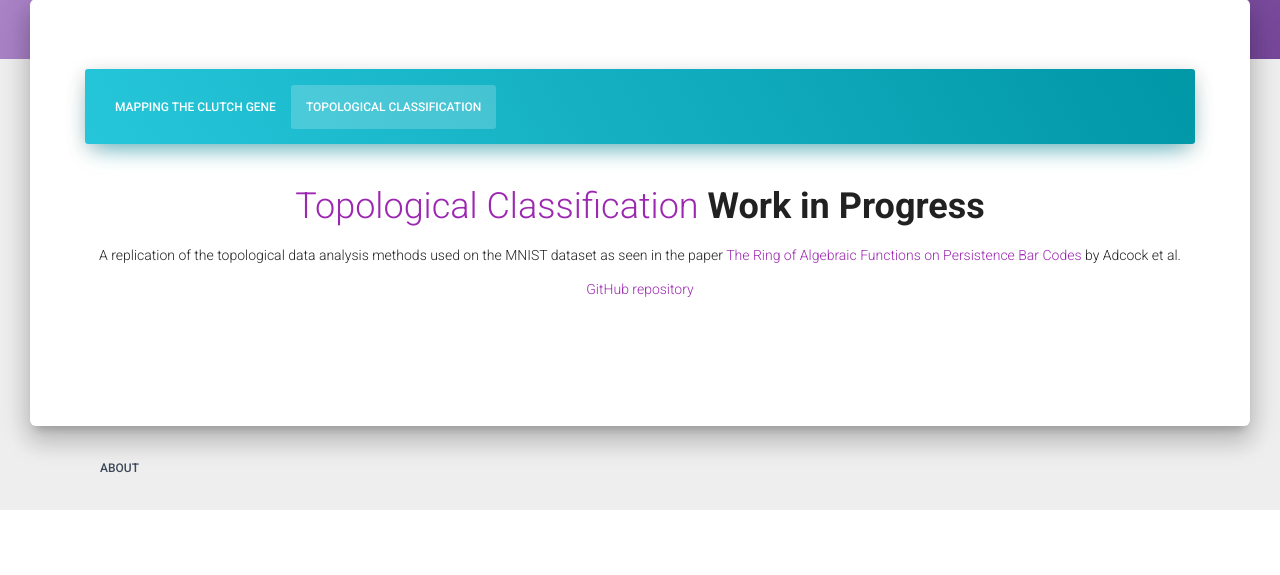
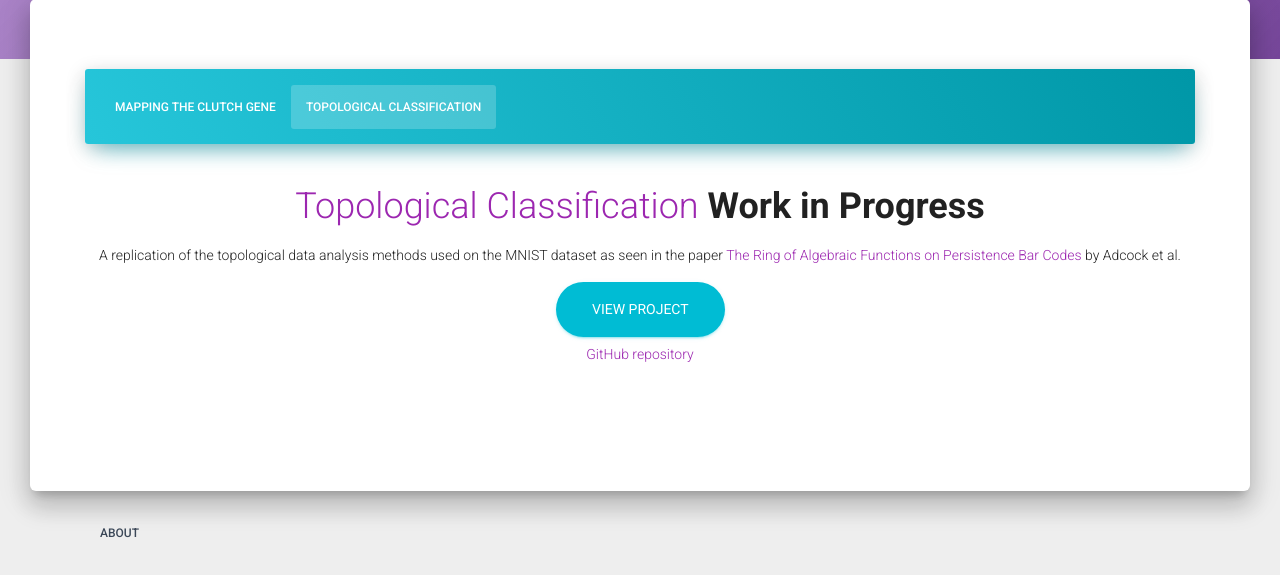
Before and after one commit to benedictaquino/benedict-aquino, a Flask app: page /projects in a window 1280 px wide, after a click on "TOPOLOGICAL CLASSIFICATION". Shown: the part 461-1036 px from the top of the page. Before the commit the page ends 971 px from the top, so only its background shows below. Run offline with Flask 3, Linux system fonts and the light colour scheme; parts of the project's set-up code (start-up, migrations or seed data) failed here and were passed over; some libraries are stand-ins or nearby versions.

Commit message:
added button to project page

```diff
--- a/app/templates/projects.html
+++ b/app/templates/projects.html
@@ -70,6 +70,7 @@
                                         <a href="http://intlpress.com/site/pub/files/_fulltext/journals/hha/2016/0018/0001/HHA-2016-0018-0001-a021.pdf">
                                         The Ring of Algebraic Functions on Persistence Bar Codes</a> by Adcock et al.
                                     </p>
+                                        <a href="{{ url_for('tda_numbers') }}" class="btn btn-info btn-round btn-lg">View Project</a>
                                     <p class="text-muted">
                                         <a href="https://github.com/benedictaquino/tda-numbers">GitHub repository</a>
                                     </p>
```
